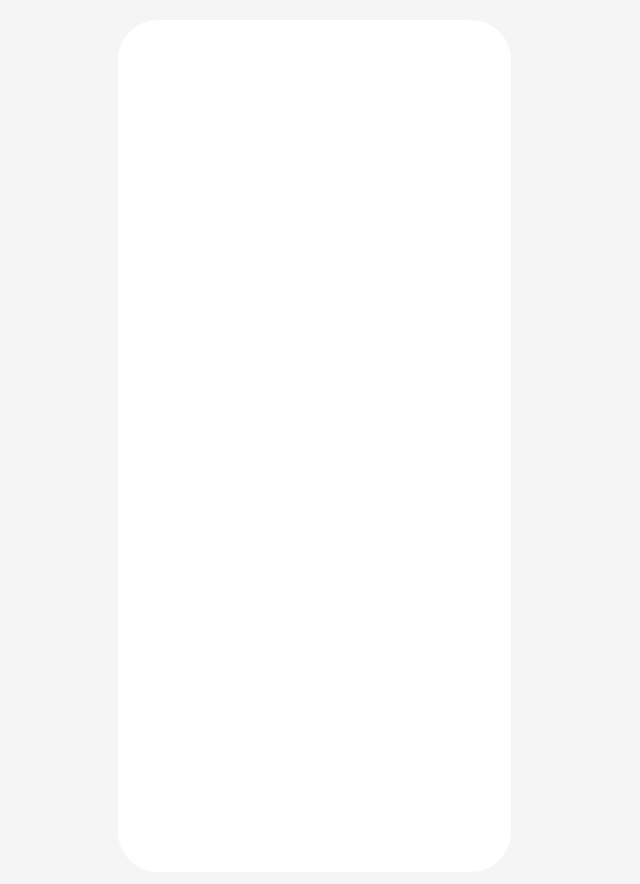
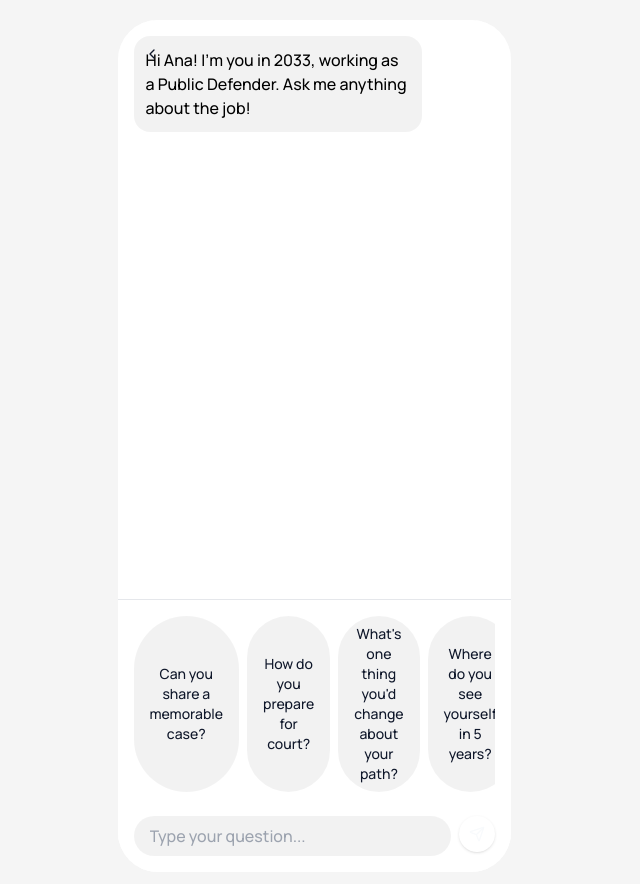
Before and after one commit to arthur-napoleao/beacon, a React (Vite) app: page /chat in a window 1280 px wide. Before the commit this address had no page. Shown: the top 884 px of the page, without its empty margins (326-966 px from the left). Built offline with nearby package versions, Linux system fonts and the light colour scheme.

Commit message:
Create Future Self Chat Interface

```diff
--- a/src/App.tsx
+++ b/src/App.tsx
@@ -17,6 +17,7 @@ import { ActionCanvas } from './screens/ActionCanvas';
 import { MilestoneRail } from './screens/MilestoneRail';
 import { HomeCockpit } from './screens/HomeCockpit';
 import { DefenderDeepDive } from './screens/DefenderDeepDive';
+import { FutureChat } from './screens/FutureChat';
 
 function AnimatedRoutes() {
   const location = useLocation();
@@ -40,6 +41,7 @@ function AnimatedRoutes() {
         <Route path="/milestones" element={<MilestoneRail />} />
         <Route path="/home" element={<HomeCockpit />} />
         <Route path="/defender" element={<DefenderDeepDive />} />
+        <Route path="/chat" element={<FutureChat />} />
       </Routes>
     </AnimatePresence>
   );
--- a/src/screens/DefenderDeepDive.tsx
+++ b/src/screens/DefenderDeepDive.tsx
@@ -179,7 +179,7 @@ export function DefenderDeepDive() {
       {/* Fixed CTA at bottom */}
       <div className="fixed bottom-0 left-0 right-0 p-4 bg-white border-t">
         <Button
-          onClick={() => navigate('/action-canvas')}
+          onClick={() => navigate('/chat')}
           className="w-full bg-black text-white rounded-full py-4 text-[17px] font-medium"
         >
           Ask Ana about Life as a Defender
--- /dev/null
+++ b/src/screens/FutureChat.tsx
@@ -0,0 +1,147 @@
+import React, { useState, useRef, useEffect } from 'react';
+import { useNavigate } from 'react-router-dom';
+import { Button } from '@/components/ui/button';
+import { Navigation } from '@/components/ui/navigation';
+import { motion } from 'framer-motion';
+import { Send } from 'lucide-react';
+
+interface ChatMessage {
+  type: 'system' | 'user';
+  content: string;
+}
+
+interface QuickPromptProps {
+  text: string;
+  onClick: (text: string) => void;
+}
+
+function QuickPrompt({ text, onClick }: QuickPromptProps) {
+  return (
+    <button
+      onClick={() => onClick(text)}
+      className="px-4 py-2 bg-black/5 rounded-full text-sm hover:bg-black/10 transition-colors"
+    >
+      {text}
+    </button>
+  );
+}
+
+export function FutureChat() {
+  const navigate = useNavigate();
+  const [messages, setMessages] = useState<ChatMessage[]>([
+    { type: 'system', content: "Hi Ana! I'm you in 2033, working as a Public Defender. Ask me anything about the job!" }
+  ]);
+  const [inputValue, setInputValue] = useState('');
+  const chatEndRef = useRef<HTMLDivElement>(null);
+
+  const quickPrompts = [
+    "Can you share a memorable case?",
+    "How do you prepare for court?",
+    "What's one thing you'd change about your path?",
+    "Where do you see yourself in 5 years?"
+  ];
+
+  const predefinedResponses: { [key: string]: string } = {
+    "What's a typical day like?": "I start at 7 AM reviewing case files, then head to court by 9 AM. Afternoons are for client meetings and prepping tomorrow's arguments.",
+    "How did you become a defender?": "I began as a data intern in college, analyzing public records, then realized I wanted to fight for others—so I went to law school and joined the Public Defender Service.",
+    "What was the hardest part of that journey?": "The toughest stretch was juggling part-time work with heavy coursework in law school. Late nights spent drafting briefs and early mornings in clinics taught me resilience.",
+    "What skills did you have to build from scratch?": "Trial advocacy was new. I practiced mock trials weekly and shadowed experienced attorneys to master courtroom presence and persuasive argumentation.",
+    "Do you still find it challenging today?": "Absolutely—managing high caseloads under tight deadlines never gets easy. But I've learned to set routines and lean on my team for support.",
+    "What do you love most about this career?": "Seeing a client's relief when we win a case is indescribable. Making a tangible difference in someone's life keeps me motivated every day.",
+    "Any advice for keeping balance and avoiding burnout?": "Set firm boundaries: I block weekends for myself, practice mindfulness, and debrief tough cases with mentors to keep perspective.",
+    "Can you share a memorable case?": "One case involved a young student wrongly accused of theft. Through careful investigation, we found security footage proving his innocence. That moment in court when charges were dismissed—his mother crying tears of joy—I'll never forget it.",
+    "How do you prepare for court?": "I review case files thoroughly, practice arguments out loud, and visualize different scenarios. I also keep a 'trial notebook' with key points and potential counterarguments.",
+    "What's one thing you'd change about your path?": "I wish I'd started networking with practicing attorneys earlier. Their insights would've helped me better prepare for the realities of public defense work.",
+    "Where do you see yourself in 5 years?": "I'm working toward becoming a senior public defender, focusing on complex felony cases. I also want to establish a mentorship program for new attorneys."
+  };
+
+  useEffect(() => {
+    chatEndRef.current?.scrollIntoView({ behavior: 'smooth' });
+  }, [messages]);
+
+  const handleSend = () => {
+    if (!inputValue.trim()) return;
+
+    const newMessages = [...messages, { type: 'user', content: inputValue }];
+    setMessages(newMessages);
+    setInputValue('');
+
+    // Simulate response
+    setTimeout(() => {
+      const response = predefinedResponses[inputValue] || "That's an interesting question. Let me think about that and get back to you.";
+      setMessages([...newMessages, { type: 'system', content: response }]);
+    }, 1000);
+  };
+
+  const handlePromptClick = (text: string) => {
+    setInputValue(text);
+    handleSend();
+  };
+
+  return (
+    <motion.div
+      className="flex flex-col h-full bg-white relative"
+      initial={{ opacity: 0 }}
+      animate={{ opacity: 1 }}
+      exit={{ opacity: 0 }}
+    >
+      <Navigation className="border-b" />
+
+      <div className="flex-1 overflow-auto p-4">
+        <div className="max-w-screen-sm mx-auto">
+          <div className="space-y-4 pb-20">
+            {messages.map((message, index) => (
+              <div
+                key={index}
+                className={`flex ${message.type === 'user' ? 'justify-end' : 'justify-start'}`}
+              >
+                <div
+                  className={`max-w-[80%] rounded-2xl p-3 ${
+                    message.type === 'user'
+                      ? 'bg-[#E0F7FA] text-black'
+                      : 'bg-black/5 text-black'
+                  }`}
+                >
+                  {message.content}
+                </div>
+              </div>
+            ))}
+            <div ref={chatEndRef} />
+          </div>
+        </div>
+      </div>
+
+      <div className="absolute bottom-0 left-0 right-0 bg-white border-t p-4">
+        <div className="max-w-screen-sm mx-auto">
+          <div className="mb-4 flex gap-2 overflow-x-auto pb-2 scrollbar-hide">
+            {quickPrompts.map((prompt, index) => (
+              <QuickPrompt
+                key={index}
+                text={prompt}
+                onClick={handlePromptClick}
+              />
+            ))}
+          </div>
+
+          <div className="flex gap-2">
+            <input
+              type="text"
+              value={inputValue}
+              onChange={(e) => setInputValue(e.target.value)}
+              onKeyPress={(e) => e.key === 'Enter' && handleSend()}
+              placeholder="Type your question..."
+              className="flex-1 bg-black/5 rounded-full px-4 py-2 focus:outline-none"
+            />
+            <Button
+              onClick={handleSend}
+              className="rounded-full aspect-square"
+              size="icon"
+            >
+              <Send className="w-4 h-4" />
+            </Button>
+          </div>
+        </div>
+      </div>
+    </motion.div>
+  );
+}
```
